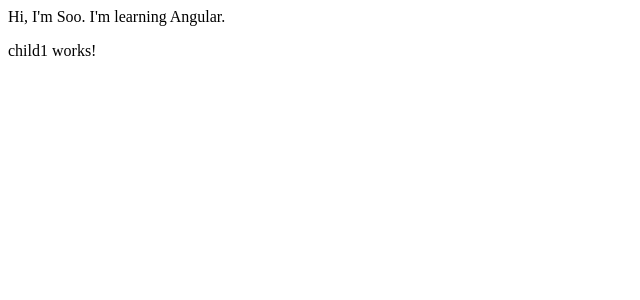
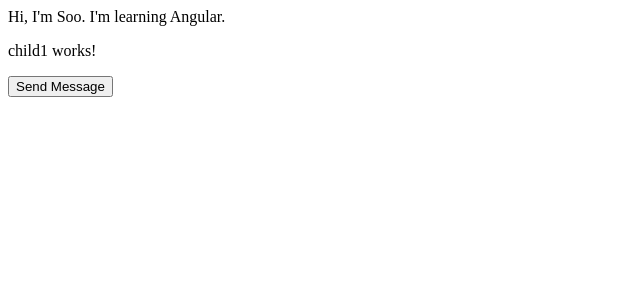
Before and after one commit to MontyCoder0701/angular-js-practice, an Angular app in the folder my-angular-app/: page / in a window 1280 px wide. Shown: the top 300 px of the page, without its empty margins (0-640 px from the left). Built offline with nearby package versions, Linux system fonts and the light colour scheme; no server answers.

Commit message:
Set up post in angular

```diff
--- a/my-angular-app/src/app/api.service.ts
+++ b/my-angular-app/src/app/api.service.ts
@@ -10,8 +10,11 @@ export class ApiService {
 
   constructor(private http: HttpClient) { }
 
-  getSomeData(): Observable<any> {
+  sendMessage(message: string): Observable<any> {
     const url = `${this.apiUrl}/your-endpoint`;
-    return this.http.get(url);
+    this.http.post(url, { message }).subscribe((data) => {
+      console.log(data);
+    });
+    return this.http.post(url, { message });
   }
 }
--- a/my-angular-app/src/app/child1/child1.component.html
+++ b/my-angular-app/src/app/child1/child1.component.html
@@ -1,2 +1,3 @@
 <p>child1 works!</p>
+<button (click)="sendMessage()">Send Message</button>
 <p> {{ message }}</p>
--- a/my-angular-app/src/app/child1/child1.component.ts
+++ b/my-angular-app/src/app/child1/child1.component.ts
@@ -6,13 +6,13 @@ import { ApiService } from '../api.service';
   templateUrl: './child1.component.html',
   styleUrls: ['./child1.component.css'],
 })
-export class Child1Component implements OnInit {
+export class Child1Component {
   title = 'child1';
-  message: string | undefined;
+  message: string = '';
   constructor(private apiService: ApiService) { }
 
-  ngOnInit() {
-    this.apiService.getSomeData().subscribe((data: any) => {
+  sendMessage() {
+    this.apiService.sendMessage('Message from child1 component to app component!').subscribe((data) => {
       this.message = data.message;
     });
   }
```
